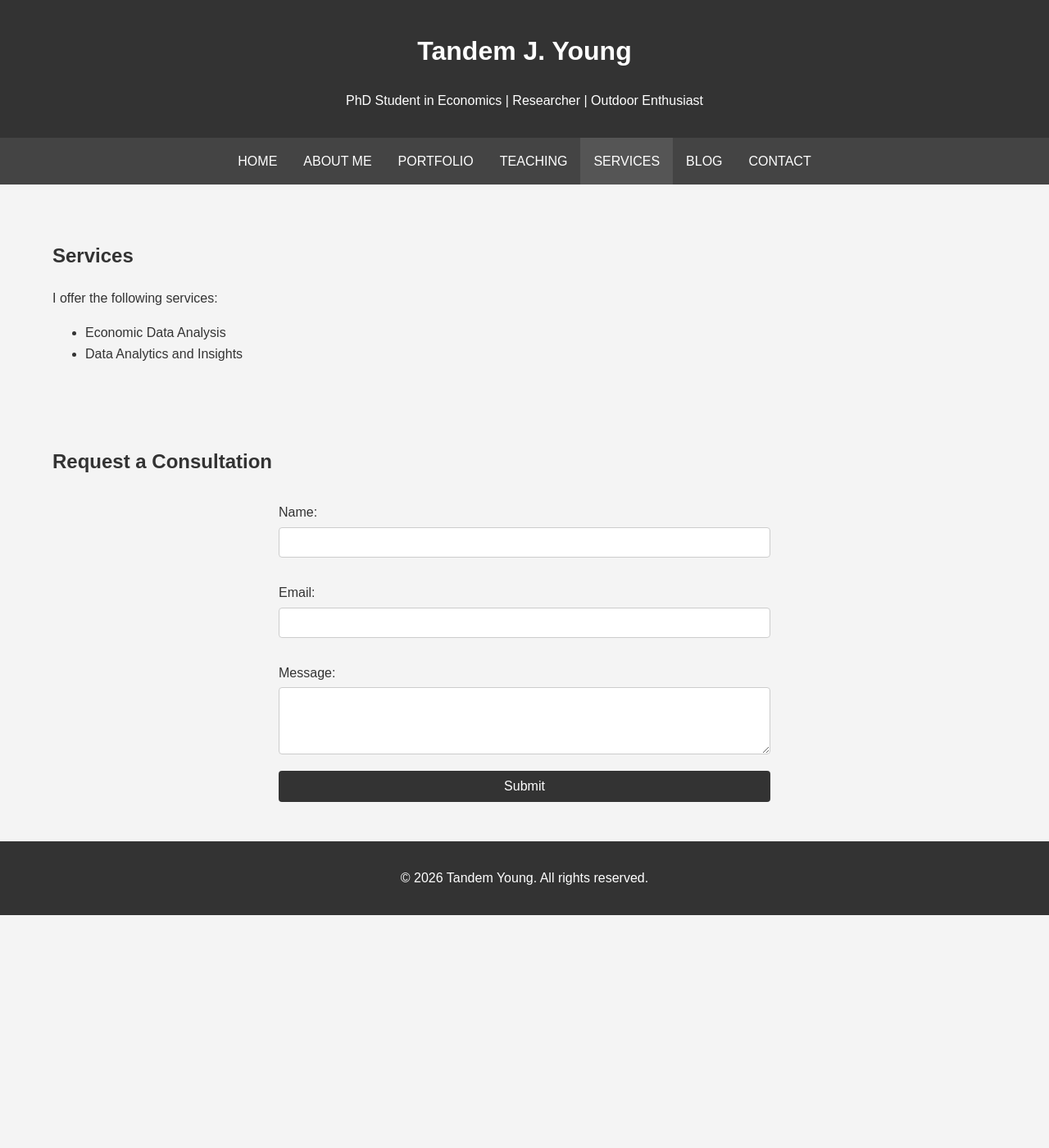
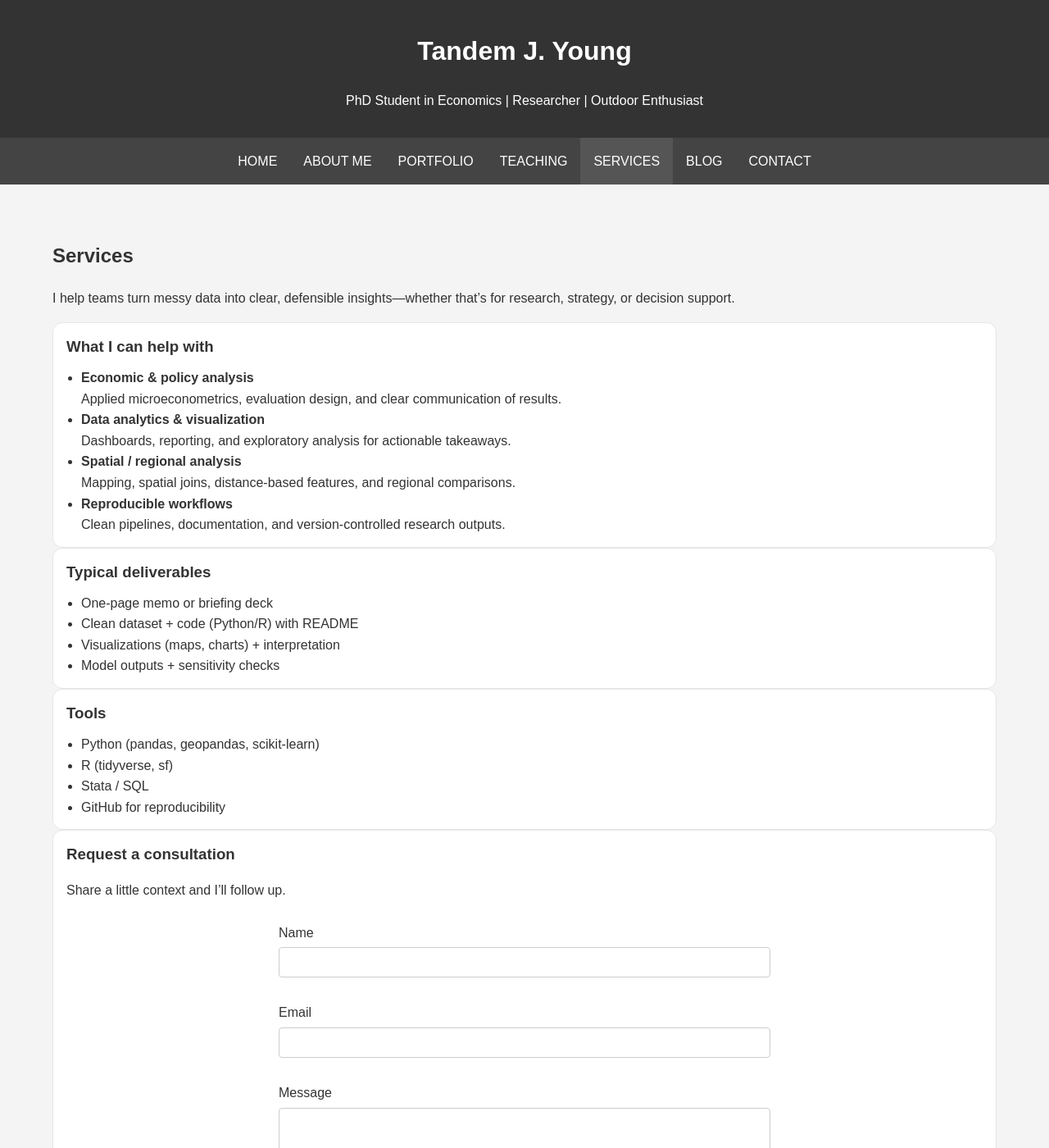
Before and after one commit to TandemYoung/tandemyoung.github.io, a Jekyll site: the page built from services.html, in a window 1280 px wide and 1400 px high. Shown: the whole window at 82% size. Built offline with Jekyll 4.4.1, drawn with Linux system fonts in a browser that asks for light colours; some of the changed text lies outside the part shown.

Commit message:
Update services.html

```diff
--- a/services.html
+++ b/services.html
@@ -3,28 +3,104 @@ layout: default
 title: Tandem Young - Services
 ---
 
-<section id="services">
+<section id="services" class="services">
+  <div class="services-header">
     <h2>Services</h2>
-  <p>I offer the following services:</p>
+    <p class="services-lede">
+      I help teams turn messy data into clear, defensible insights—whether that’s for research,
+      strategy, or decision support.
+    </p>
+  </div>
+
+  <div class="services-grid">
+    <!-- Left column: offerings -->
+    <div class="services-left">
+      <div class="card">
+        <h3>What I can help with</h3>
+        <ul class="service-list">
+          <li>
+            <strong>Economic & policy analysis</strong><br>
+            Applied microeconometrics, evaluation design, and clear communication of results.
+          </li>
+          <li>
+            <strong>Data analytics & visualization</strong><br>
+            Dashboards, reporting, and exploratory analysis for actionable takeaways.
+          </li>
+          <li>
+            <strong>Spatial / regional analysis</strong><br>
+            Mapping, spatial joins, distance-based features, and regional comparisons.
+          </li>
+          <li>
+            <strong>Reproducible workflows</strong><br>
+            Clean pipelines, documentation, and version-controlled research outputs.
+          </li>
+        </ul>
+      </div>
+
+      <div class="services-cards">
+        <div class="card">
+          <h3>Typical deliverables</h3>
           <ul>
-    <li>Economic Data Analysis</li>
-    <li>Data Analytics and Insights</li>
+            <li>One-page memo or briefing deck</li>
+            <li>Clean dataset + code (Python/R) with README</li>
+            <li>Visualizations (maps, charts) + interpretation</li>
+            <li>Model outputs + sensitivity checks</li>
           </ul>
-</section>
+        </div>
 
-<section id="consultation-form">
-  <h2>Request a Consultation</h2>
+        <div class="card">
+          <h3>Tools</h3>
+          <ul>
+            <li>Python (pandas, geopandas, scikit-learn)</li>
+            <li>R (tidyverse, sf)</li>
+            <li>Stata / SQL</li>
+            <li>GitHub for reproducibility</li>
+          </ul>
+        </div>
+      </div>
+    </div>
+
+    <!-- Right column: contact / form -->
+    <aside class="services-right">
+      <div class="card form-card">
+        <h3>Request a consultation</h3>
+        <p class="form-subtext">
+          Share a little context and I’ll follow up.
+        </p>
 
         <form action="https://formspree.io/f/mqazkkrq" method="POST">
-    <label for="name">Name:</label>
+          <label for="name">Name</label>
           <input type="text" id="name" name="name" required>
 
-    <label for="email">Email:</label>
+          <label for="email">Email</label>
           <input type="email" id="email" name="email" required>
 
-    <label for="message">Message:</label>
-    <textarea id="message" name="message" rows="4" required></textarea>
+          <label for="message">Message</label>
+          <textarea id="message" name="message" rows="5" required></textarea>
 
-    <button type="submit">Submit</button>
+          <button type="submit" class="btn">Submit</button>
         </form>
+
+        <div class="quick-facts" style="margin-top: 14px;">
+          <div><strong>Email:</strong> <a href="mailto:tyoung@walton.uark.edu">tyoung@walton.uark.edu</a></div>
+          <div>
+            <strong>LinkedIn:</strong>
+            <a href="https://www.linkedin.com/in/tandem-young" target="_blank" rel="noopener noreferrer">
+              tandem-young
+            </a>
+          </div>
+        </div>
+      </div>
+
+      <div class="card">
+        <h3>Good fit if you need…</h3>
+        <ul>
+          <li>A clear story from complex data</li>
+          <li>Clean and reproducible analysis</li>
+          <li>Spatial / mapping components</li>
+          <li>Results communicated for non-technical audiences</li>
+        </ul>
+      </div>
+    </aside>
+  </div>
 </section>
```
Lines whose indentation alone changed are shown as unchanged.
